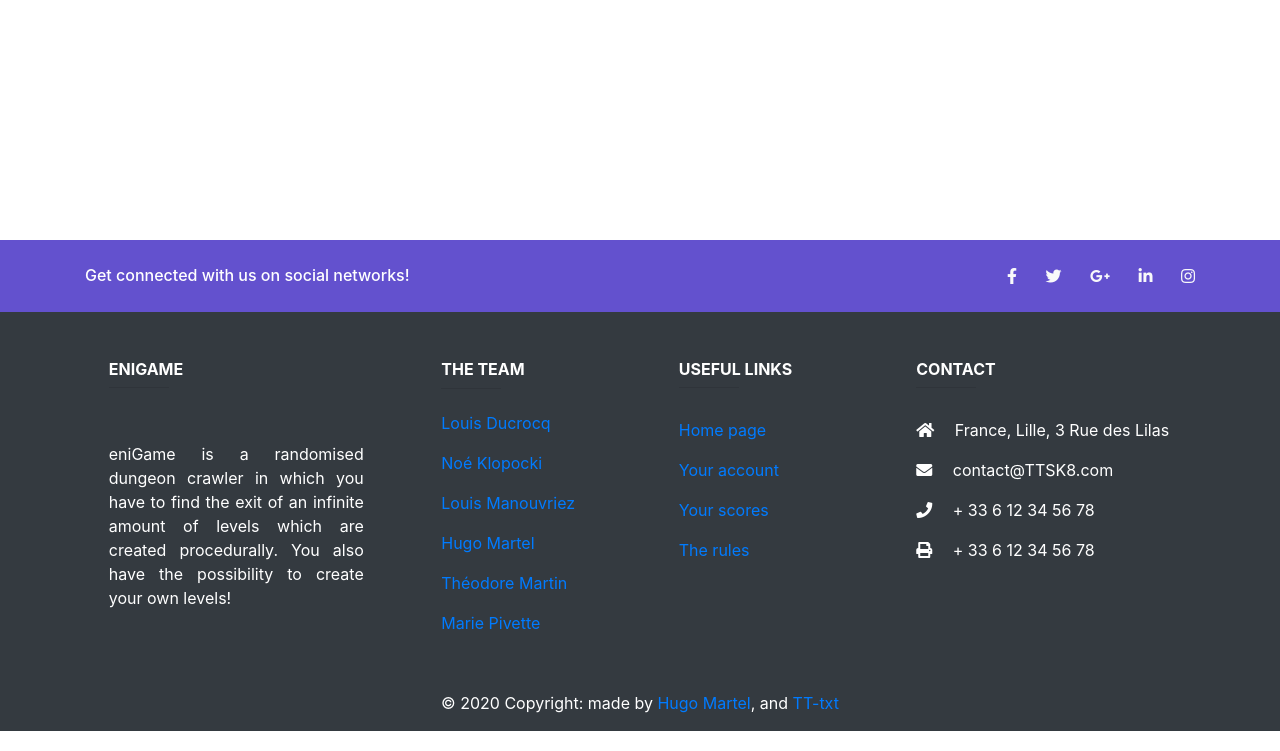
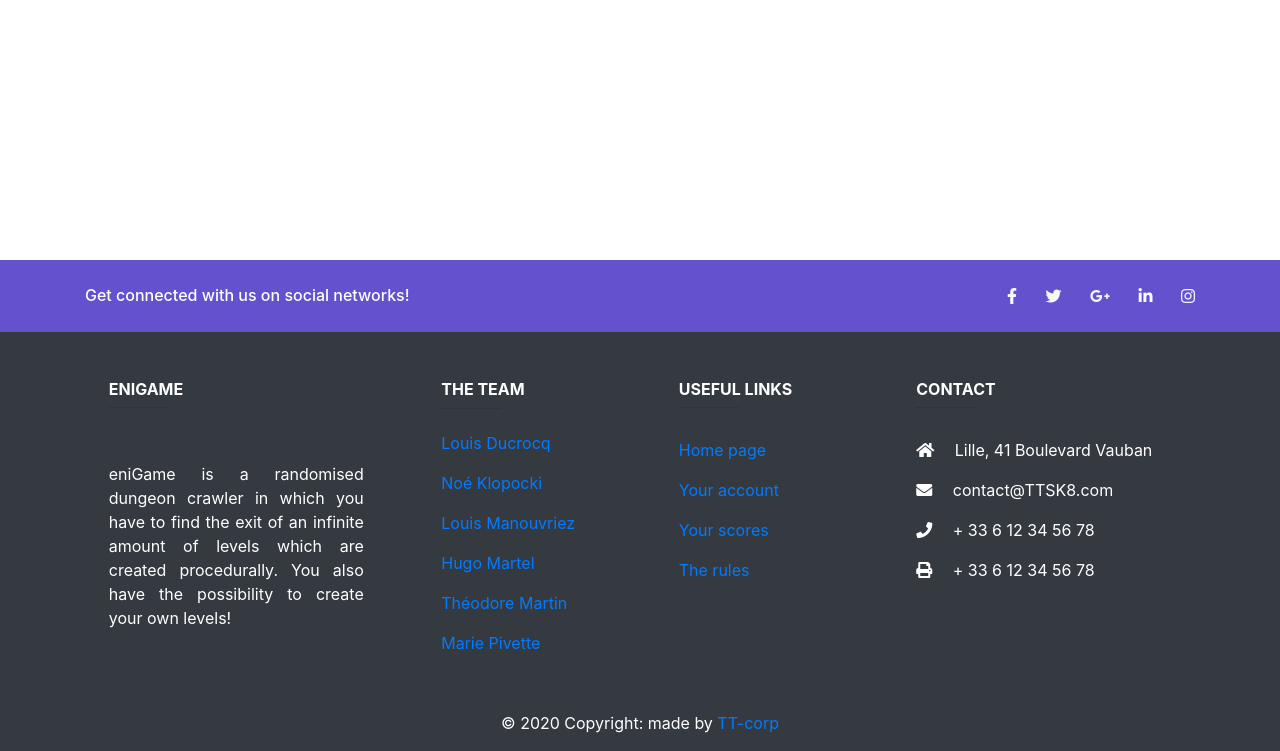
Before and after one commit to TT-txt/eniGame, a PHP site: page /profile.php in a window 1280 px wide. Shown: the part 716-1467 px from the top of the page. Run offline with PHP 8.4, Linux system fonts and the light colour scheme; a user stored in the database is signed in.

Commit message:
Visual improvement

```diff
--- a/web/include/footer.php
+++ b/web/include/footer.php
@@ -4,7 +4,7 @@ if (isset($link)) {
 }
 ?>
 <!-- Footer -->
-<footer class="page-footer font-small unique-color-dark bg-dark text-white">
+<footer class="page-footer font-small unique-color-dark bg-dark text-white" style="margin-top: 20px;">
     <div style="background-color: #6351ce;">
         <div class="container">
             <!-- Grid row-->
@@ -111,7 +111,7 @@ if (isset($link)) {
                 <h6 class="text-uppercase font-weight-bold">Contact</h6>
                 <hr class="deep-purple accent-2 mb-4 mt-0 d-inline-block mx-auto" style="width: 60px;">
                 <p>
-                    <i class="fas fa-home mr-3"></i> France, Lille, 3 Rue des Lilas</p>
+                    <i class="fas fa-home mr-3"></i> Lille, 41 Boulevard Vauban</p>
                 <p>
                     <i class="fas fa-envelope mr-3"></i> contact@TTSK8.com</p>
                 <p>
@@ -129,7 +129,7 @@ if (isset($link)) {
     <!-- Footer Links -->
 
     <!-- Copyright -->
-    <div class="footer-copyright text-center py-3">© 2020 Copyright: made by <a href="https://github.com/HugoMartel">Hugo Martel</a>, and <a href="https://github.com/TT-txt">TT-txt</a></div>
+    <div class="footer-copyright text-center py-3">© 2020 Copyright: made by <a href="#">TT-corp</a></div>
     <!-- Copyright -->
 
 </footer>
```
